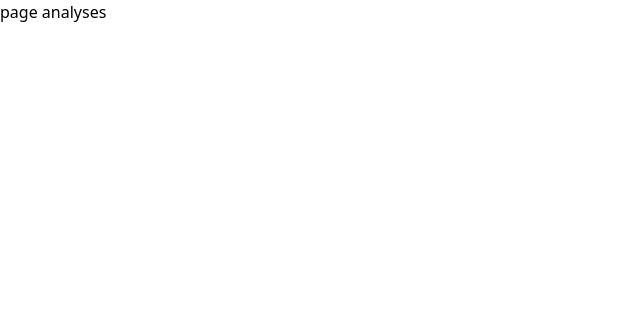
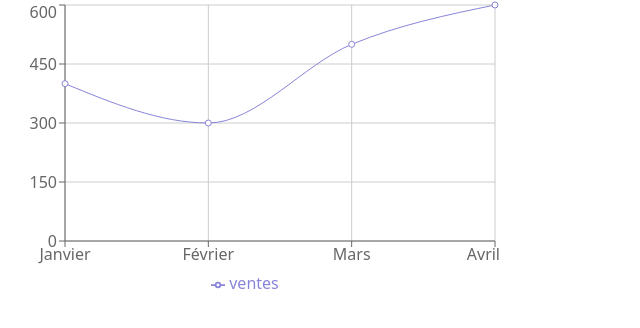
Before and after one commit to adebaille/dataviz-project, a React (Vite) app in the folder Dataviz/: page /Analyse in a window 1280 px wide. Shown: the top 328 px of the page, without its empty margins (0-640 px from the left). Built offline with nearby package versions, Linux system fonts and the light colour scheme.

Commit message:
update 4 files and create 2 files add graphics

```diff
--- a/Dataviz/package.json
+++ b/Dataviz/package.json
@@ -21,6 +21,7 @@
   },
   "devDependencies": {
     "@eslint/js": "^9.39.1",
+    "@tanstack/eslint-plugin-query": "^5.91.2",
     "@types/node": "^24.10.1",
     "@types/react": "^19.2.5",
     "@types/react-dom": "^19.2.3",
--- /dev/null
+++ b/Dataviz/src/Components/Graphic1.tsx
@@ -0,0 +1,21 @@
+import { LineChart, Line, XAxis, YAxis, CartesianGrid, Tooltip, Legend } from 'recharts';
+
+export default function MonGraphique() {
+  const data = [
+    { name: 'Janvier', ventes: 400 },
+    { name: 'Février', ventes: 300 },
+    { name: 'Mars', ventes: 500 },
+    { name: 'Avril', ventes: 600},
+  ];
+
+  return (
+    <LineChart width={500} height={300} data={data}>
+      <CartesianGrid stroke="#ccc" />
+      <XAxis dataKey="name" />
+      <YAxis />
+      <Tooltip />
+      <Legend />
+      <Line type="monotone" dataKey="ventes" stroke="#8884d8" />
+    </LineChart>
+  );
+}
--- a/Dataviz/src/Pages/About.tsx
+++ b/Dataviz/src/Pages/About.tsx
@@ -1,4 +1,4 @@
-function About () {
+export function About () {
 return(
     <>
     <h1 className= "bg-blue-600 text-white text-center text-2xl p-4">A propos</h1>
--- a/Dataviz/src/Pages/Analyse.tsx
+++ b/Dataviz/src/Pages/Analyse.tsx
@@ -1,7 +1,10 @@
+import Graphic1 from "../Components/Graphic1";
+
+
 export default function Analyse () {
     return (
-        <h1>
-            page analyses
-        </h1>
+
+        <Graphic1/>
+
     )
 }
```
Also changed, not shown: 2 other files (tests, documents, lock files or other folders).
